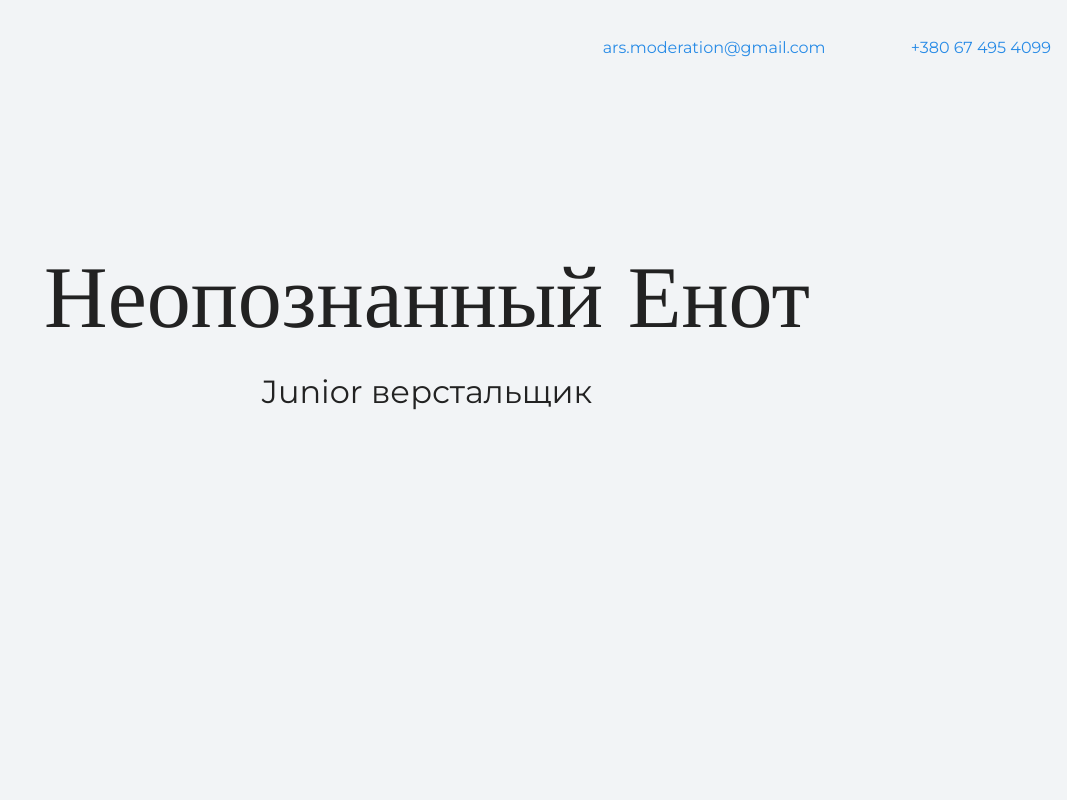
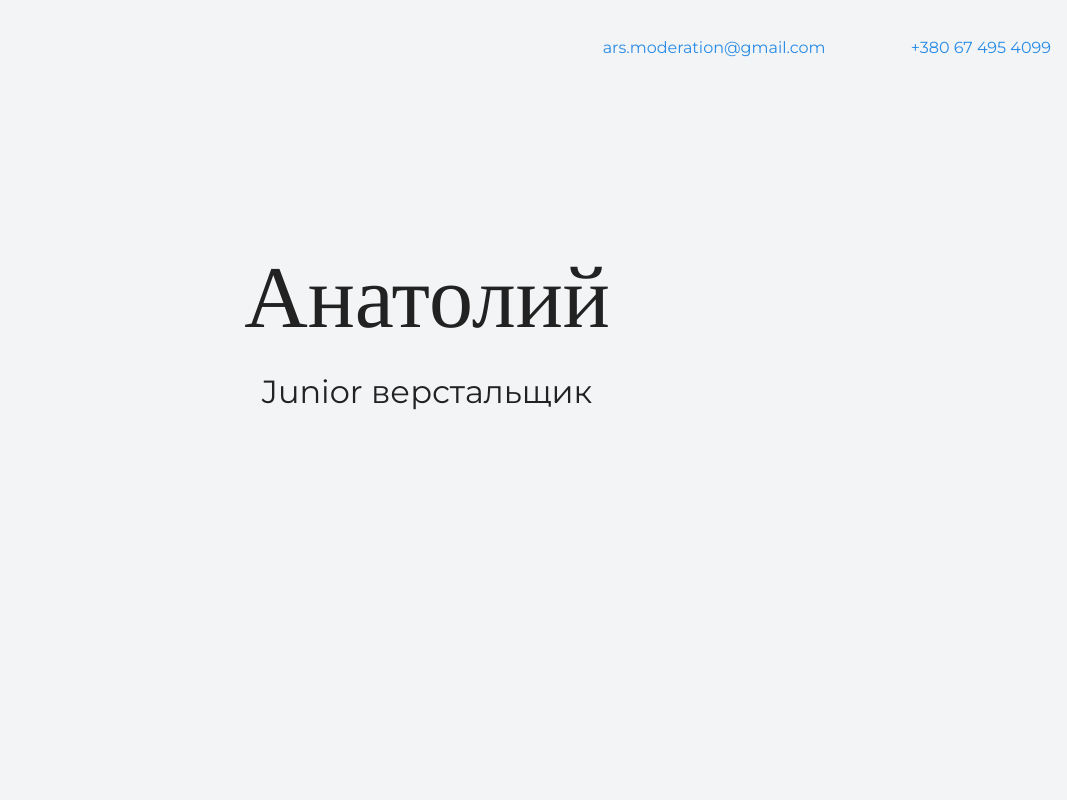
Before and after one commit to Clawyy/mydev, a plain HTML site: page index.html in a window 1280 px wide. Shown: the top 800 px of the page, without its empty margins (213-1280 px from the left). Drawn offline with nearby package versions, Linux system fonts and the light colour scheme.

Commit message:
меняет текст на главной странице

```diff
--- a/index.html
+++ b/index.html
@@ -17,7 +17,7 @@
 
     <section class="hero-image">
       <div class="container">
-        <h1 class="heading">Неопознанный Енот</h1>
+        <h1 class="heading">Анатолий</h1>
         <p>Junior верстальщик</p>
       </div>
     </section>
```
